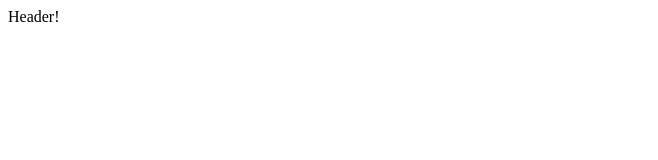
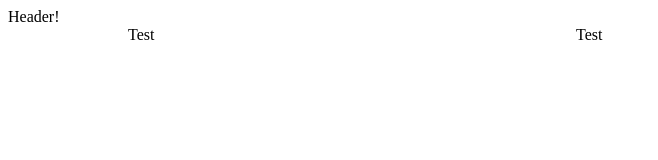
Before and after one commit to bounswe/bounswe2020group4, a React (Create React App) app in the folder web/: page / in a window 1280 px wide. Shown: the top 160 px of the page, without its empty margins (0-658 px from the left). Built offline with nearby package versions, Linux system fonts and the light colour scheme.

Commit message:
Product details page initial commit

```diff
--- a/web/src/App.js
+++ b/web/src/App.js
@@ -3,7 +3,7 @@ import { Router, Route } from 'react-router-dom';
 import history from './util/history';
 
 import Header from './components/Header';
-
+import ProductDetails from './pages/ProductDetails';
 
 const App = () => {
     return (
@@ -11,6 +11,7 @@ const App = () => {
             <Router history={history}>
                 <div>
                     <Header />
+                    <ProductDetails />
                 </div>
             </Router>
         </div>
--- /dev/null
+++ b/web/src/pages/ProductDetails.css
@@ -0,0 +1,11 @@
+.product-left-column {
+  position: absolute;
+  left: 10%;
+  width: 35%;
+}
+
+.product-right-column {
+  position: absolute;
+  right: 20%;
+  width: 35%;
+}
--- /dev/null
+++ b/web/src/pages/ProductDetails.js
@@ -0,0 +1,18 @@
+import React from 'react'
+
+import './ProductDetails.css'
+
+const ProductDetails = () => {
+  return(
+    <div>
+      <div className='product-left-column'>
+        Test
+      </div>
+      <div className='product-right-column'>
+        Test
+      </div>
+    </div>
+  )
+}
+
+export default ProductDetails
```
